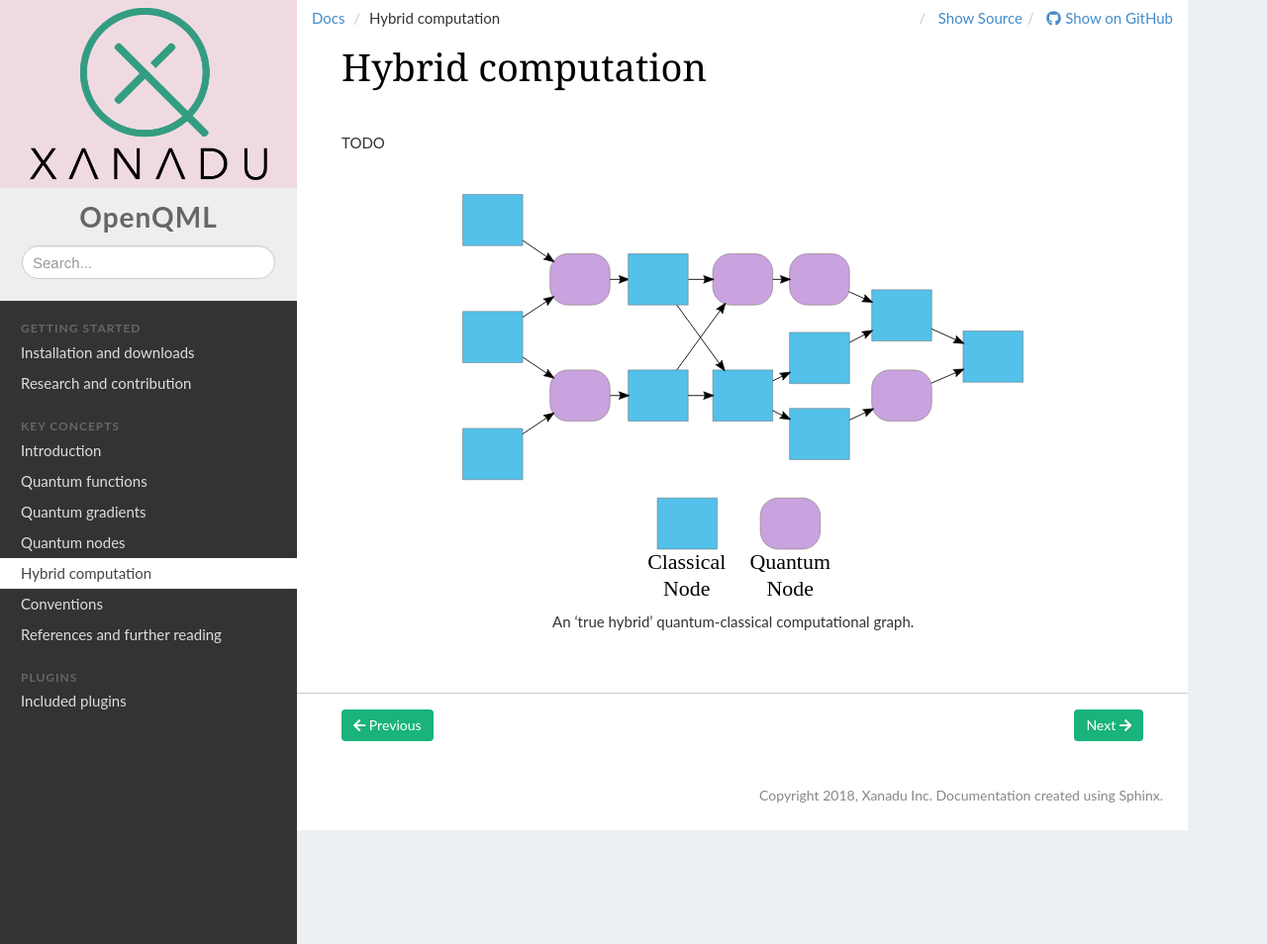
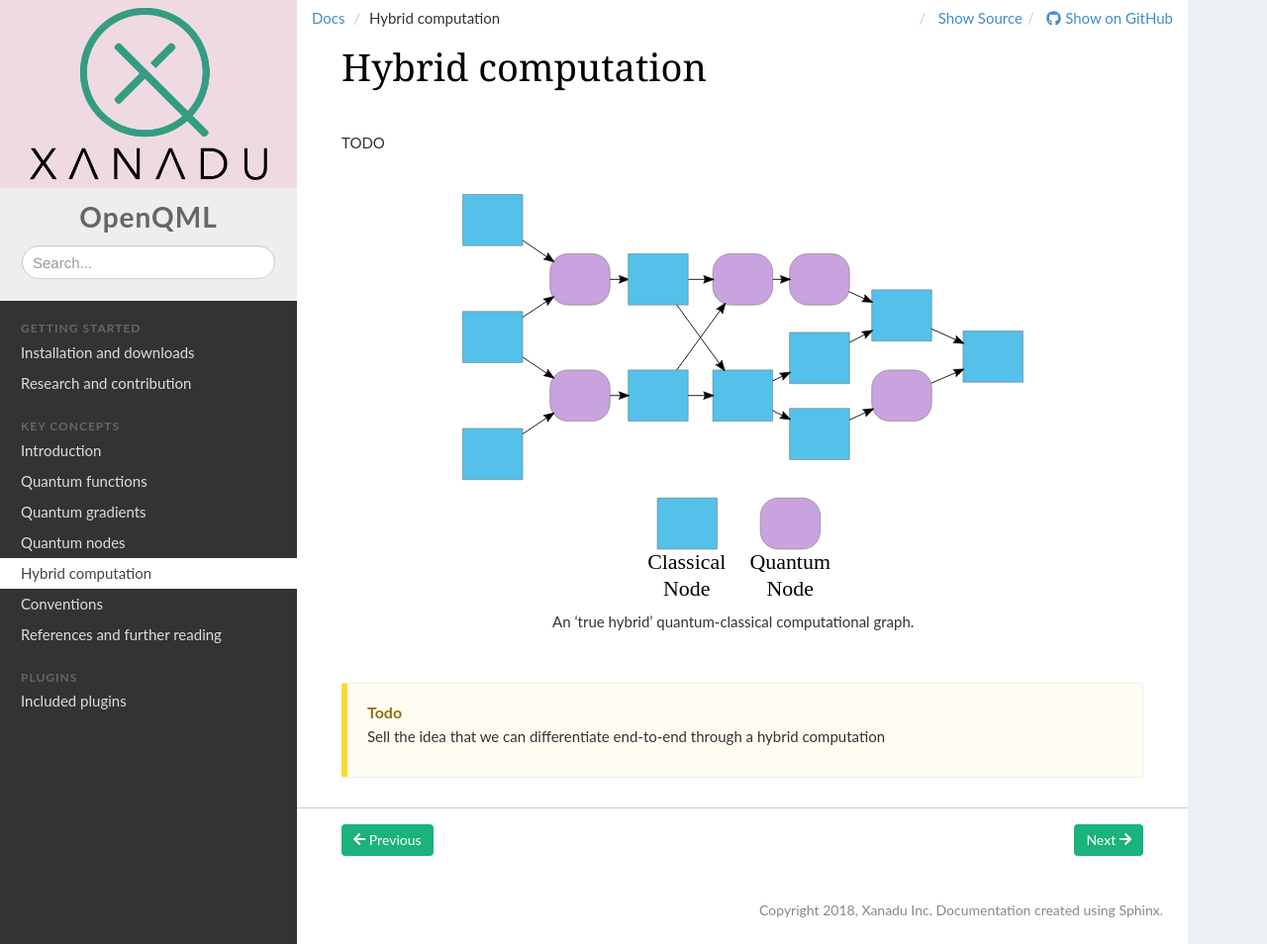
Before and after one commit to rizkyikiw42/pennylane, a Sphinx documentation site: the page built from doc/hybrid_computation.rst, in a window 1280 px wide and 954 px high. Shown: the whole window at 99% size. Built offline with Sphinx 7.4.7, drawn with Linux system fonts in a browser that asks for light colours; nearby versions of some CDN libraries; the version number is read from the project's files by our own code; part of the change alters nothing that is shown.

Commit message:
drafted quantum functions page of docs

```diff
--- a/doc/hybrid_computation.rst
+++ b/doc/hybrid_computation.rst
@@ -18,3 +18,6 @@ TODO
     An 'true hybrid' quantum-classical computational graph.
 
 :html:`<br>`
+
+
+.. todo:: Sell the idea that we can differentiate end-to-end through a hybrid computation
--- a/doc/introduction.rst
+++ b/doc/introduction.rst
@@ -17,7 +17,6 @@ The core of OpenQML is designed around four main concepts:
 3. **Quantum nodes**: an abstract representation of quantum circuits which input/output classical information
 
 4. **Hybrid computation**: a computing model which seamlessly integrates both classical and quantum nodes
-
 
 :ref:`qfuncs`
 -------------
--- a/doc/qfuncs.rst
+++ b/doc/qfuncs.rst
@@ -10,7 +10,13 @@ A quantum function (*qfunc*) is any parameterized function :math:`f(x;\bm{\theta
 
 .. math:: f(x; \bm{\theta}) = \langle \hat{B} \rangle = \langle 0 | U^\dagger(x;\bm{\theta})\hat{B}U(x;\bm{\theta}) | 0 \rangle.
 
-.. note:: Here, :math:`\hat{B}` is some observable measured at the circuit output and :math:`| 0 \rangle` is a fixed initial state (e.g., the vacuum or a spin-down state).
+The circuit formulation of a qfunc contains three ingredients:
+
+1. Preparation of a fixed initial state (e.g., the vacuum state or the computational-basis zero state.
+
+2. A quantum circuit, parameterized by both the input :math:`x` and the function parameters :math:`\bm{\theta}`.
+
+3. Measurement of an observable :math:`\hat{B}` (which may be made up from local observables for each wire in the circuit) at the output.
 
 :html:`<br>`
 
@@ -19,11 +25,58 @@ A quantum function (*qfunc*) is any parameterized function :math:`f(x;\bm{\theta
     :width: 70%
     :target: javascript:void(0);
 
-    A quantum function is a function which is evaluated by measurements of a programmable quantum computer circuit.
+    Quantum functions are functions which can be evaluated from a quantum circuit using the Born rule.
 
 :html:`<br>`
 
-Both the input :math:`x` and the parameters :math:`\bm{\theta}` influence the quantum circuit in the same way: as arguments for the gates which are used to build the unitary :math:`U(x;\bm{\theta})`.
+
+Building the circuit
+--------------------
+
+Both the input :math:`x` and the function parameters :math:`\bm{\theta}` influence the quantum circuit in the same way: as arguments for the gates which appear in the circuit.
 The measurement operator :math:`\hat{B}` has no dependence on the the input :math:`x` nor the parameters :math:`\bm{\theta}`.
 
-.. todo:: add more discussion here: i) how gate arguments are used to input data (give example with displacement gate?), ii) how is the process same/different for inputs vs parameters? iii) continuous and discrete functions (CV and qubit)
+
+:html:`<br>`
+
+.. figure:: ./_static/circuit_embedding.svg
+    :align: center
+    :width: 70%
+    :target: javascript:void(0);
+
+    Example circuit showing how the argument :math:`x` and the function parameters :math:`\bm{\theta}` enter the quantum circuit. Circuits can also contain gates which have no free parameters.
+
+:html:`<br>`
+
+Beyond the basic rule that the inputs and parameters :math:`(x;\bm{\theta})` are used as the arguments of gates, exactly how the circuit is constructed is arbitrary. The circuit can also include additional gates which have no free parameter associated with them. A number of general-purpose and special-purpose circuit ansatzes have been proposed in the quantum machine learning literature [schuld2018quantum]_ [killoran2018continuous]_.
+
+.. todo:: add more citations for ansaetze
+
+Data-embedding example
+~~~~~~~~~~~~~~~~~~~~~~
+
+One straightforward embedding strategy is for the first few gates in the circuit to be responsible for embedding the input :math:`x` into a quantum state (which functions as a feature map [schuld2018quantum]_), while the remaining gates receive the parameters :math:`\bm{\theta}` as arguments.
+
+As an example, consider a photonic quantum computer (similar examples can be constructed for qubits). For simplicity, we temporarily omit the parameters `math`:\bm{\theta}:. We take the initial state to be the *vacuum* state and the measured observable :math:`\hat{B}` to be the position operator :math:`x`. The vacuum state has expectation value :math:`\langle\hat{x}\rangle = \langle 0 | \hat{x} | 0 \rangle` = 0`.
+
+Suppose we have an input :math:`x`, which has :math:`N` dimensions. We can embed this into a quantum circuit with :math:`N` wires: the *displacement gate*. For every component :math:`x_i` of :math:`x`, we apply the displacement gate :math:`D(x_i)` to wire :math:`i`. Measurement of the position operator on each wire will give the result
+
+.. math:: (\langle \hat{x_1} \rangle, \cdots, \langle \hat{x_N} \rangle ) = (x_1, \dots, x_N).
+
+Thus, the displacement gate -- combined with vacuum input and position measurements -- can be used to directly encode data into a photonic quantum computer.
+
+Parameterized function example
+~~~~~~~~~~~~~~~~~~~~~~~~~~~~~~
+
+To complete our picture of a quantum function, we would like to further process the embedded data from the example above. As it stands, our example circuit currently represents the *identity qfunc* :math:`f(x)=x`, which has no free parameters. By introducing additional gates, with parameters :math:`\bm{\theta}`, we can start building up more complex functions.
+
+For clarity, we restrict to a one-dimensional input :math:`x` and add in a single *rotation gate*, with free parameter :math:`\theta`. After applying this gate, the qfunc evaluated by our circuit becomes
+
+.. math:: f(x;\theta) = x\cos(\theta).
+
+Thus, with only two quantum gates (displacement and rotation), we can evaluate any quantum function with the above form.
+
+Extending to intractable quantum functions
+------------------------------------------
+
+We kept the above example very simple to illustrate the principles behind embedding data and parameters into quantum circuits. Indeed, the qfunc evaluated in the example is tractable classically. However, by increasing the number of subsystems and the circuit depth, the corresponding qfuncs will get progressively harder to evaluate classically.
--- a/doc/references.bib
+++ b/doc/references.bib
@@ -232,3 +232,14 @@ abstract = {Derivatives, mostly in the form of gradients and Hessians, are ubiqu
   journal={arXiv preprint arXiv:1803.11173},
   year={2018}
 }
+
+%%%%%%%%%%%%%%%%%%%%%%%%%%%%%%%%%%%%%%
+% Ansaetze
+%%%%%%%%%%%%%%%%%%%%%%%%%%%%%%%%%%%%%%
+
+@article{killoran2018continuous,
+  title={Continuous-variable quantum neural networks},
+  author={Killoran, Nathan and Bromley, Thomas R and Arrazola, Juan Miguel and Schuld, Maria and Quesada, Nicol{\'a}s and Lloyd, Seth},
+  journal={arXiv preprint arXiv:1806.06871},
+  year={2018}
+}
```
